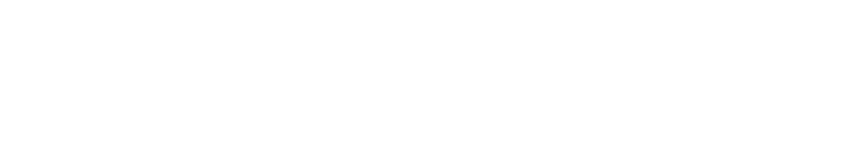
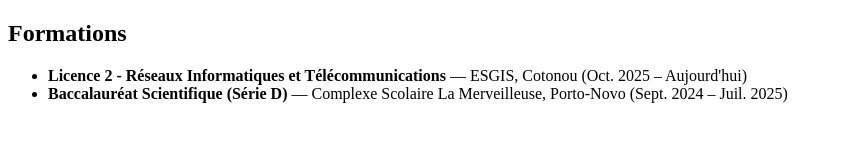
Before and after one commit to Marc-Edmond/mon-cv, a plain HTML site: page index.html in a window 1280 px wide. Shown: the whole page, without its empty margins (0-841 px from the left). Drawn offline with Linux system fonts and the light colour scheme.

Commit message:
mise en place de la section formations

```diff
--- a/index.html
+++ b/index.html
@@ -7,6 +7,18 @@
     <title>Mon-CV</title>
 </head>
 <body>
-
+<section id="">
+  <h2>Formations</h2>
+  <ul>
+    <li>
+      <strong>Licence 2 - Réseaux Informatiques et Télécommunications</strong> — ESGIS, Cotonou
+      <span>(Oct. 2025 – Aujourd'hui)</span>
+    </li>
+    <li>
+      <strong>Baccalauréat Scientifique (Série D)</strong> — Complexe Scolaire La Merveilleuse, Porto-Novo
+      <span>(Sept. 2024 – Juil. 2025)</span>
+    </li>
+  </ul>
+</section>
 </body>
 </html>
```
